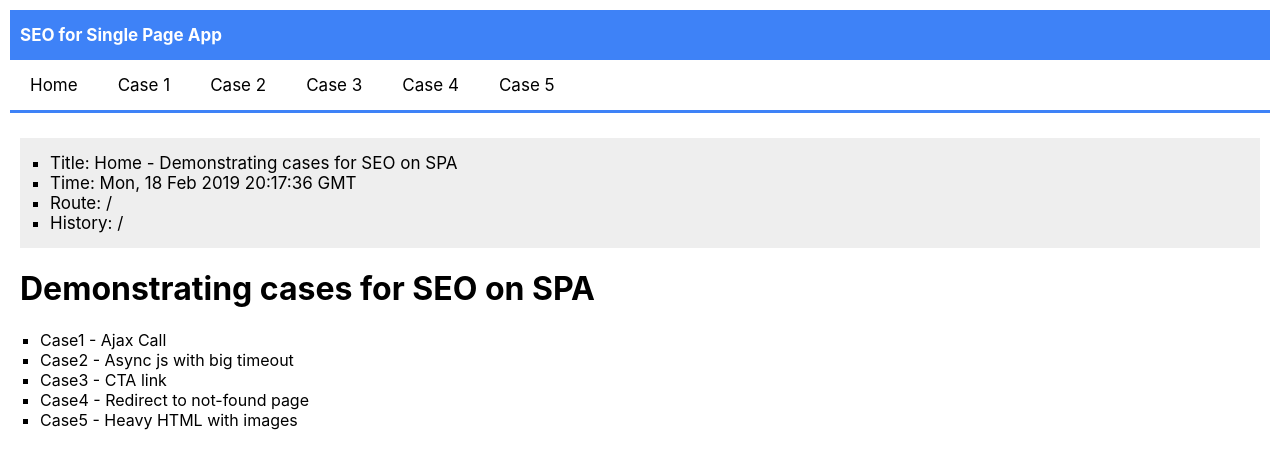
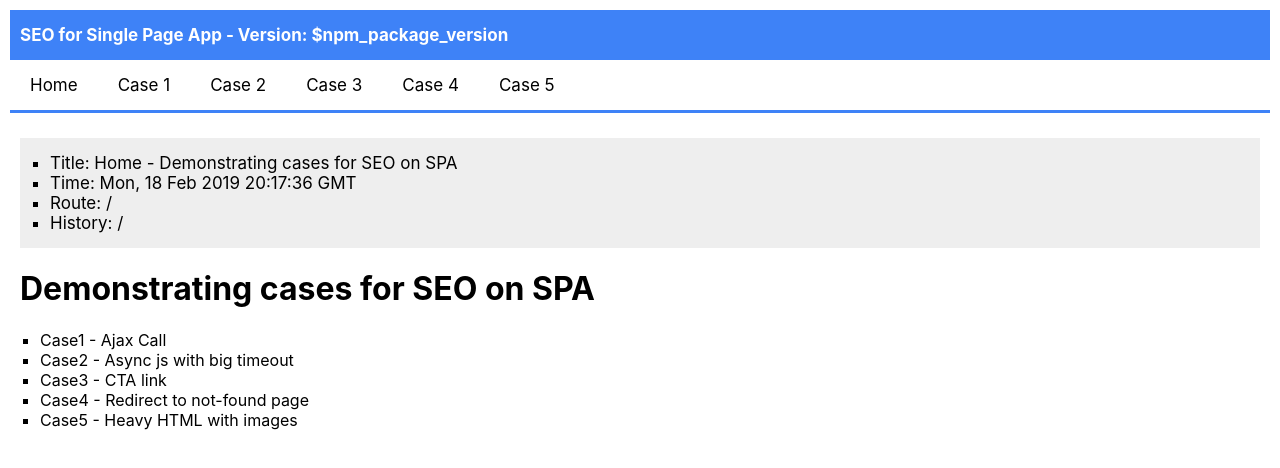
Before and after one commit to Vchouliaras/seo-app, a React app: page / in a window 1280 px wide. Shown: the top 468 px of the page. Built offline with nearby package versions, Linux system fonts and the light colour scheme.

Commit message:
Tracks info for app version

```diff
--- a/src/App.tsx
+++ b/src/App.tsx
@@ -12,7 +12,7 @@ import * as Cases from './routes'
 
 const PageNav = () => (
   <React.Fragment>
-    <Header> SEO for Single Page App </Header>
+    <Header> SEO for Single Page App - Version: {process.env.REACT_APP_VERSION}</Header>
     <Navigation>
       <Link to="/">Home</Link>
       <Link to="/case1">Case 1</Link>
--- a/src/components/Metatags.tsx
+++ b/src/components/Metatags.tsx
@@ -6,7 +6,7 @@ import { IMetatags } from '../types'
 const Metatags: React.SFC<IMetatags> = React.memo(({ title, description }) => {
   return (
     <Helmet>
-      <title> {title} </title>
+      <title> {title} - v{process.env.REACT_APP_VERSION} </title>
       <meta name="description" content={description} />
     </Helmet>
   )
```
